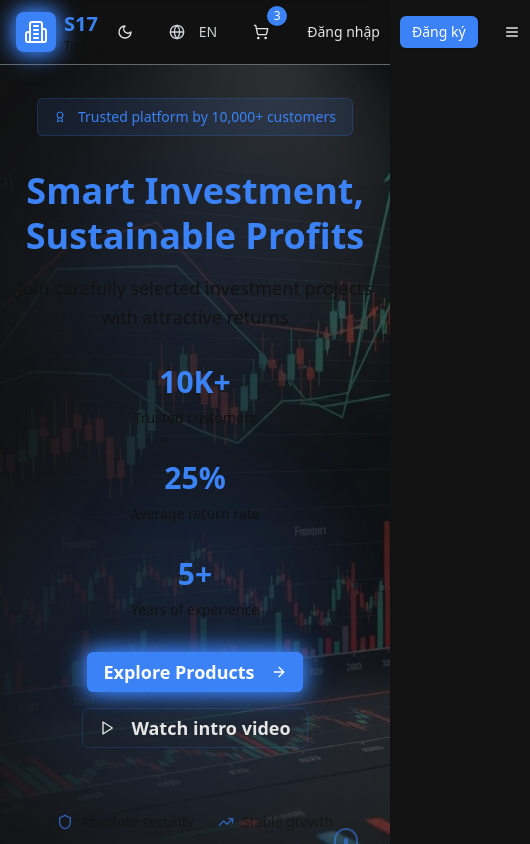
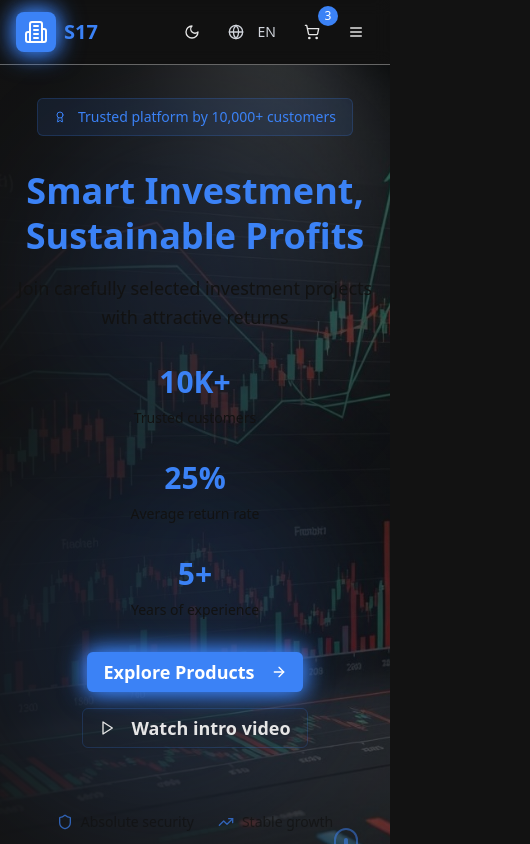
Before and after one commit to StephenSouth13/S17_Company_Website, a Next.js app: page / in a window 390 px wide. Shown: the top 844 px of the page, 530 px wide, since content can reach past the window. Built offline with nearby package versions, Linux system fonts and the light colour scheme.

Commit message:
Update header.tsx

```diff
--- a/components/layout/header.tsx
+++ b/components/layout/header.tsx
@@ -37,13 +37,13 @@
       <div className="container mx-auto px-4">
         <div className="flex h-16 items-center justify-between">
           {/* Logo */}
-            <Link href="/" className="flex items-center space-x-2">
+          <Link href="/" className="flex items-center space-x-2 flex-shrink-0">
             <div className="flex items-center justify-center w-10 h-10 rounded-lg bg-primary animate-glow">
               <Building2 className="h-6 w-6 text-primary-foreground" />
             </div>
             <div className="flex flex-col">
               <span className="text-xl font-bold gradient-text">S17</span>
-                <span className="text-xs text-muted-foreground">Trading</span>
+              <span className="text-xs text-muted-foreground hidden sm:block">Trading</span>
             </div>
           </Link>
 
@@ -60,7 +60,7 @@
             ))}
           </nav>
 
-            {/* Search Bar */}
+          {/* Search Bar (hidden on small screens) */}
           <div className="hidden lg:flex items-center space-x-2 flex-1 max-w-md mx-8">
             <div className="relative w-full">
               <Search className="absolute left-3 top-1/2 transform -translate-y-1/2 h-4 w-4 text-muted-foreground" />
@@ -73,7 +73,7 @@
           </div>
 
           {/* Right Actions */}
-            <div className="flex items-center space-x-4">
+          <div className="flex items-center space-x-2 sm:space-x-4 flex-shrink-0 ml-auto">
             {/* Dark Mode Toggle */}
             <Button
               variant="ghost"
@@ -90,8 +90,10 @@
             {/* Cart */}
             <CartSidebar />
 
-              {/* User Account */}
+            {/* User Account - Hiển thị trên desktop */}
+            <div className="hidden md:block">
               <UserMenu />
+            </div>
 
             {/* Mobile Menu Toggle */}
             <Button
@@ -109,6 +111,11 @@
         {isMenuOpen && (
   <div className="md:hidden border-t border-border/40 py-4">
     <nav className="flex flex-col space-y-4">
+      {/* Đưa UserMenu vào một div riêng để kiểm soát flexbox */}
+      <div className="flex items-center space-x-2 px-2 py-1">
+        <UserMenu />
+      </div>
+
       {navigation.map((item) => (
         <Link
           key={item.href}
```
Lines whose indentation alone changed are shown as unchanged.
